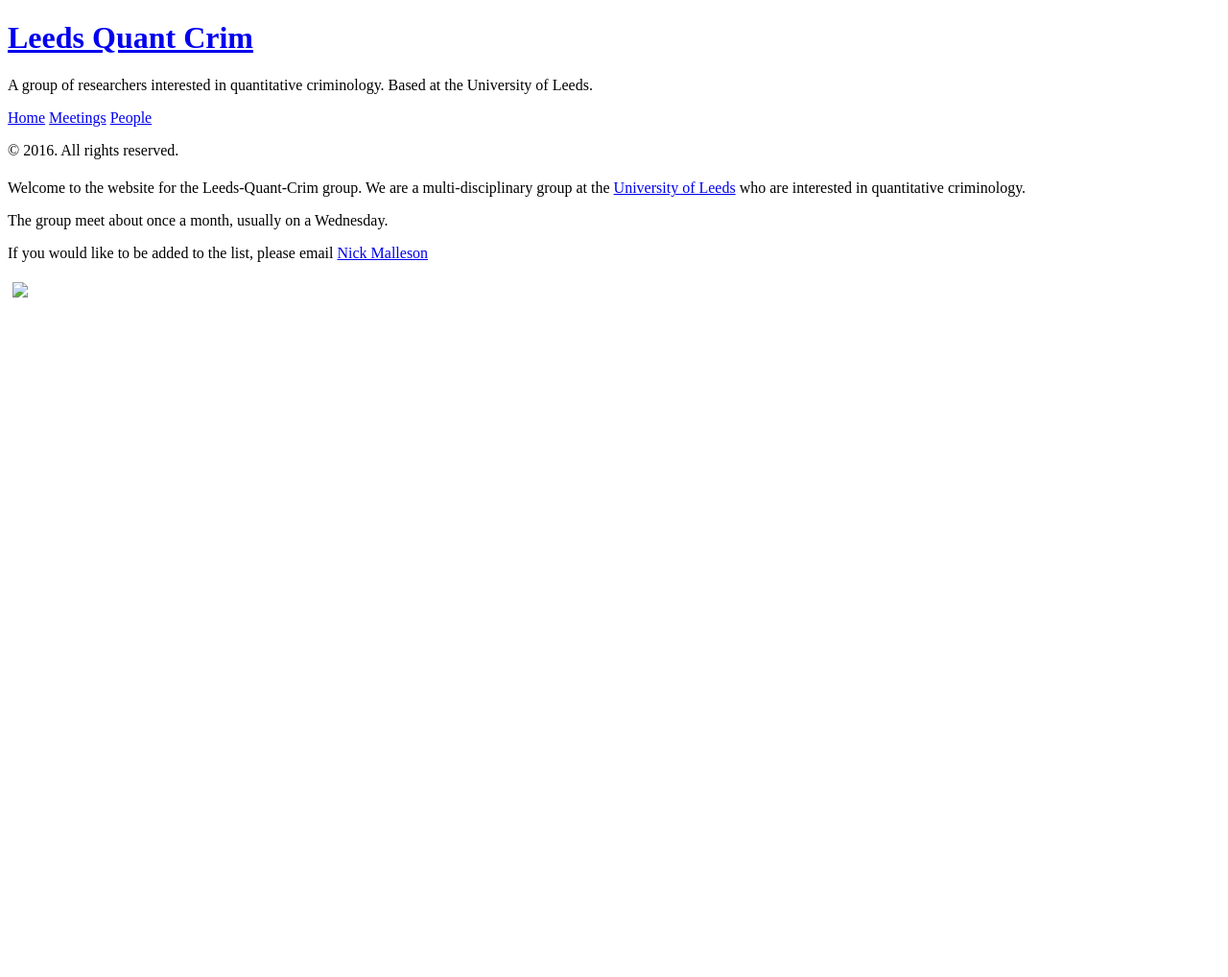
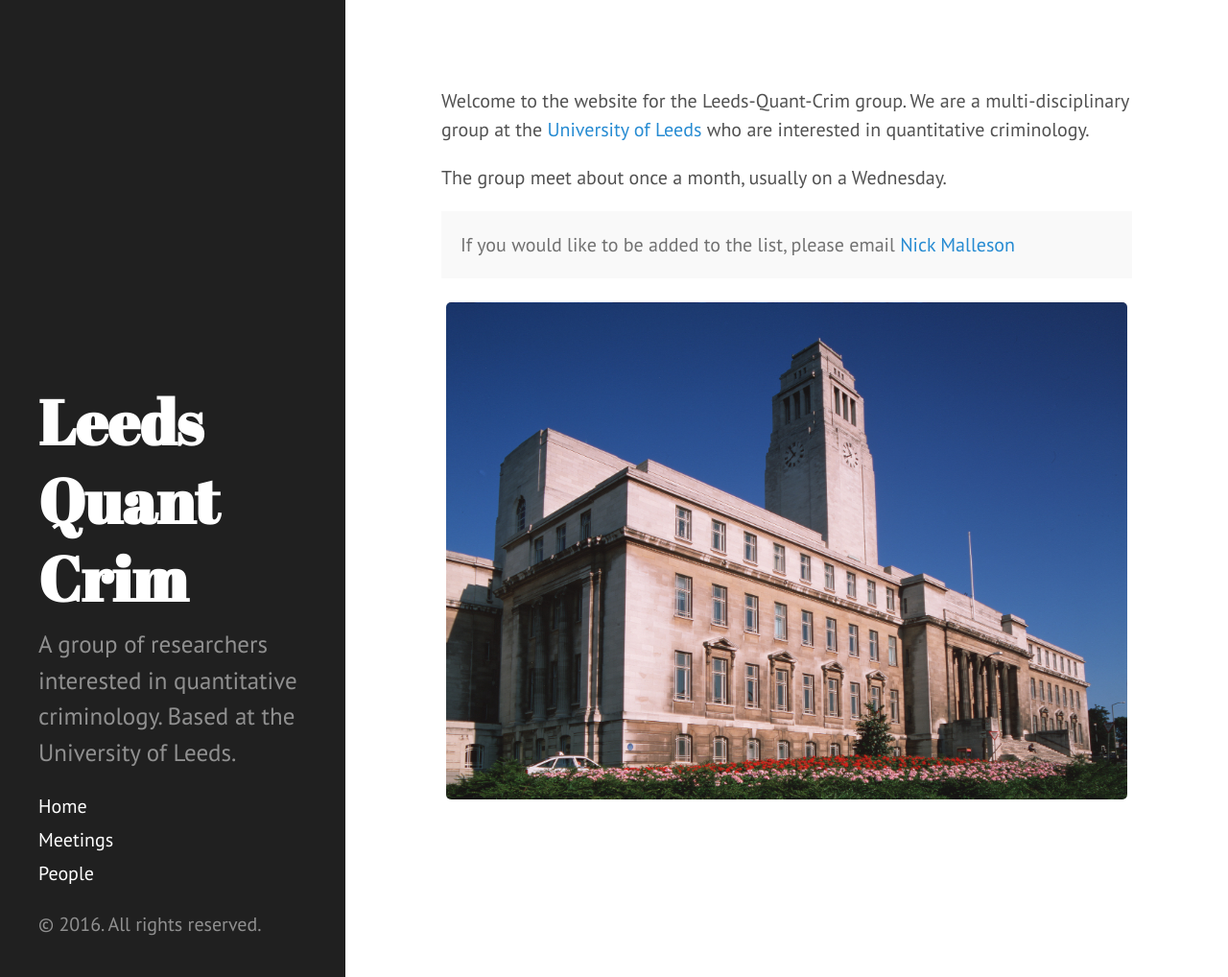
Before and after one commit to nickmalleson/leeds-quant-crim, a Jekyll site: the page built from index.md, in a window 1280 px wide and 1018 px high. Shown: the whole window at 96% size. Built offline with Jekyll 4.4.1, drawn with Linux system fonts in a browser that asks for light colours.

Commit message:
fixed problem with relative/absoulte links hosted on web and localhost

```diff
--- a/_config.yml
+++ b/_config.yml
@@ -11,7 +11,7 @@ title:            Leeds Quant Crim
 tagline:          'Quantitative Criminology group (University of Leeds)'
 description:      'A group of researchers interested in quantitative criminology. Based at the University of Leeds.'
 url:              http://hyde.getpoole.com
-baseurl:          leeds-quant-crim/
+baseurl:          /leeds-quant-crim/
 
 author:
   name:           'Nick Malleson'
```
